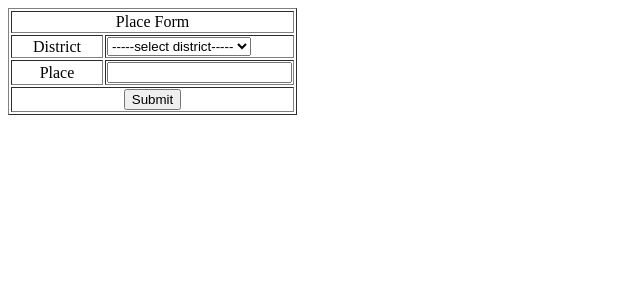
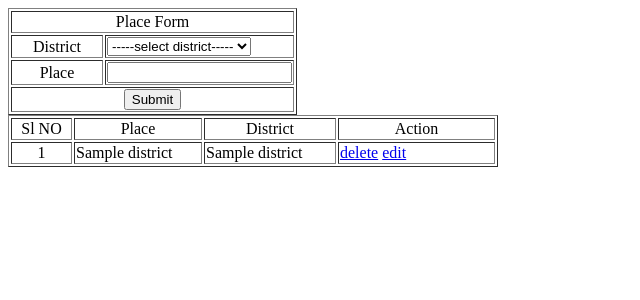
Before and after one commit to jais0505/Basic-php-project, a PHP site: page /place.php in a window 1280 px wide. Shown: the top 300 px of the page, without its empty margins (0-640 px from the left). Run offline with PHP 8.4, Linux system fonts and the light colour scheme; tables that the repository leaves empty or names only in its code hold one stand-in row (values such as "Sample post").

Commit message:
place form completed,drop down,inner join

```diff
--- a/Project/Admin/place.php
+++ b/Project/Admin/place.php
@@ -1,7 +1,73 @@
 <?php
 include("../Assets/connection/connection.php");
 
+$place="";
+$dis_id=0;
+$eid=0;
+$p_name = "";
+$pid = "";
 
+if(isset($_POST['btn_submit'])){
+  $place=$_POST['txt_place'];
+  $dis_id=$_POST['sel_district'];
+  $eid=$_POST['txt_hidden'];
+  if($eid){
+    $upQuery="update tbl_place set place_name='".$place."' where place_id='".$eid."'";
+    if($con->query($upQuery)){
+      ?>
+        <script>
+          alert("Place updated");
+          window.location="place.php";
+        </script>
+      <?php
+    } else{
+      ?>
+        <script>
+          alert("Place updation failed");
+          window.location="place.php";
+        </script>
+      <?php
+    }
+  } else{
+  $inQuery="insert into tbl_place(place_name,district_id) values('".$place."','".$dis_id."')";
+  if($con->query($inQuery)){
+    ?>
+      <script>
+        alert("Place added");
+        window.location="place.php";
+      </script>
+    <?php
+  } else{
+    ?>
+      <script>
+        alert("Place adding failed");
+        window.location="place.php";
+      </script>
+    <?php
+  }
+  }
+
+}
+
+if(isset($_GET['did'])){
+  $delQuery="delete from tbl_place where place_id='".$_GET['did']."'";
+  if($con->query($delQuery)){
+    ?>
+      <script>
+        alert("Place deleted");
+        window.location="place.php";
+      </script>
+    <?php
+  }
+}
+
+if(isset($_GET['eid'])){
+$selQuery="select * from tbl_place where place_id='".$_GET['eid']."' ";
+$row=$con->query($selQuery);
+$data=$row->fetch_assoc();
+$p_name=$data['place_name'];
+$pid=$data['place_id'];
+}
 
 ?>
 
@@ -38,7 +104,8 @@ include("../Assets/connection/connection.php");
     <tr>
       <td width="136"><div align="center">Place</div></td>
       <td width="181"><label for="txt_place"></label>
-        <input type="text" name="txt_place" id="txt_place" /></td>
+        <input type="hidden" name="txt_hidden" id="txt_hidden" value="<?php echo $pid ?>">
+        <input type="text" name="txt_place" id="txt_place" value="<?php echo $p_name ?>" /></td>
     </tr>
     <tr>
       <td colspan="2"><div align="center">
@@ -47,5 +114,30 @@ include("../Assets/connection/connection.php");
     </tr>
   </table>
 </form>
+<table width="490" border="1">
+  <tr>
+    <td width="57"><div align="center">Sl NO</div></td>
+    <td width="124"><div align="center">Place</div></td>
+    <td width="128"><div align="center">District</div></td>
+    <td width="153"><div align="center">Action</div></td>
+  </tr>
+   <?php
+      $selQuery="select * from tbl_place p inner join tbl_district d on p.district_id=d.district_id";
+      $row=$con->query($selQuery);
+      $i=0;
+      while($data=$row->fetch_assoc()){
+        $i++;
+    ?>
+  <tr>
+    <td><div align="center"><?php echo $i; ?></div></td>
+    <td><?php echo $data['place_name'] ?></td>
+    <td><?php echo $data['district_name'] ?></td>
+    <td><a href="place.php?did=<?php echo $data['place_id'] ?>">delete</a>  <a href="place.php?eid=<?php echo $data['place_id'] ?>">edit</a></td>
+  </tr>
+   <?php
+      }
+    ?>
+</table>
+
 </body>
 </html>
```
